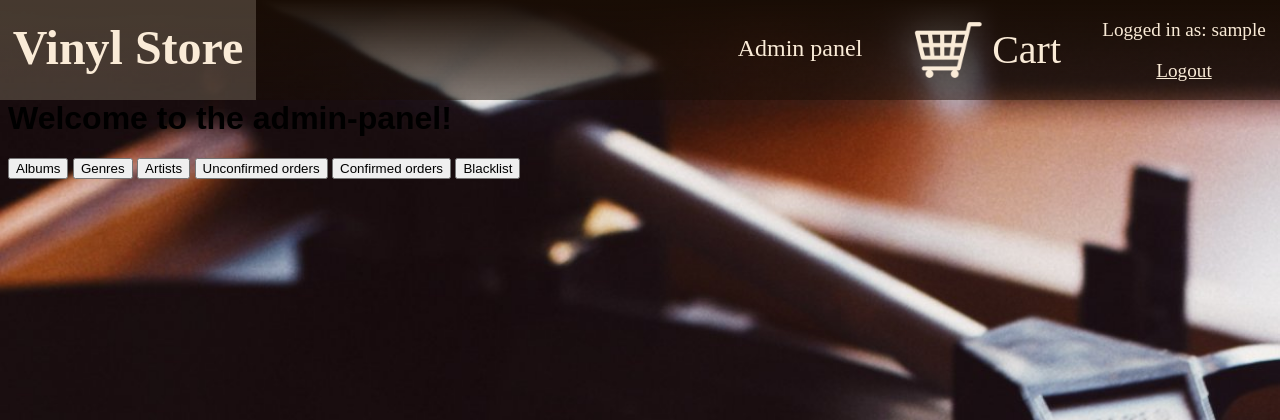
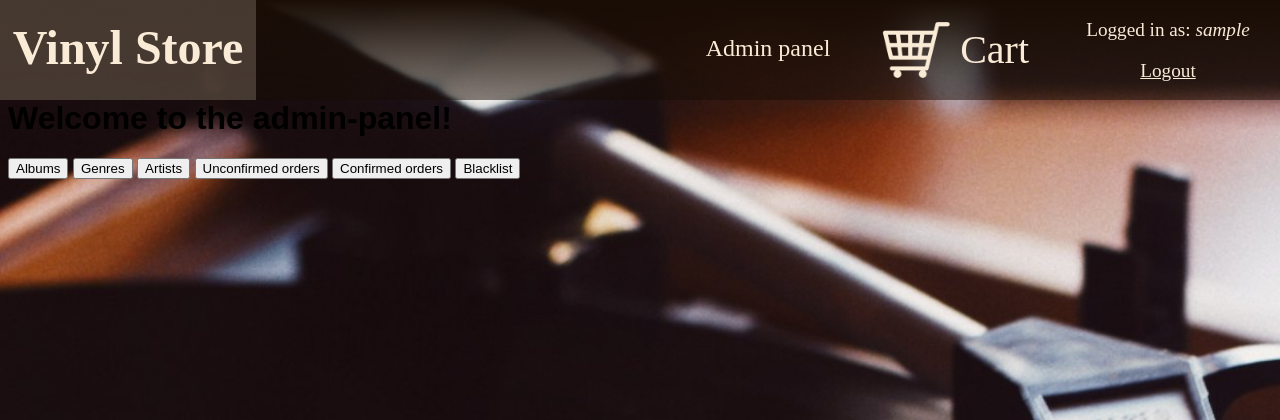
Before and after one commit to TeraBasedProgrammer/albums-shop, a Django app: page /admin-panel/ in a window 1280 px wide. Shown: the top 420 px of the page. Run offline with Django 4.2, Linux system fonts and the light colour scheme; the visitor is signed in with stand-in values (Sample User, id 1); some web fonts are replaced.

Commit message:
fix: header style

```diff
--- a/albums/templates/includes/navbar.html
+++ b/albums/templates/includes/navbar.html
@@ -22,7 +22,7 @@
 
   {% if request.user.is_authenticated %}
   <div id="header-logged">
-    <p>Logged in as: {{ request.user.username }}</p>
+    <p>Logged in as: <i>{{ request.user.username }}</i></p>
     <a href="{% url 'logout' %}" style="text-decoration: underline;">
       Logout
     </a>
--- a/static/style.css
+++ b/static/style.css
@@ -67,7 +67,7 @@ header div#header-signup:hover, header div#header-login:hover {
 header div#header-logged {
     float: right;
     font-size: 1.2em;
-    width: 15%;
+    width: 17.5%;
     text-align: center;
 }
 header div#header-cart {
```
